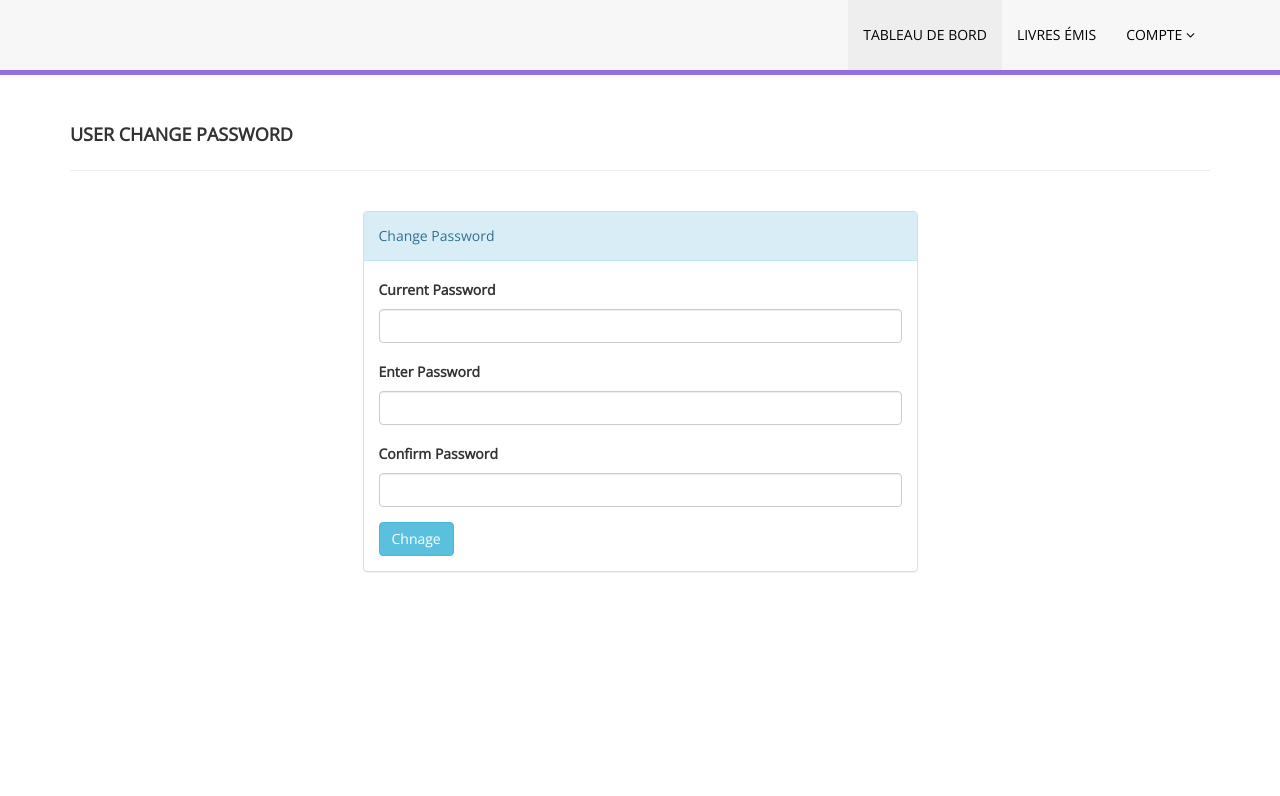
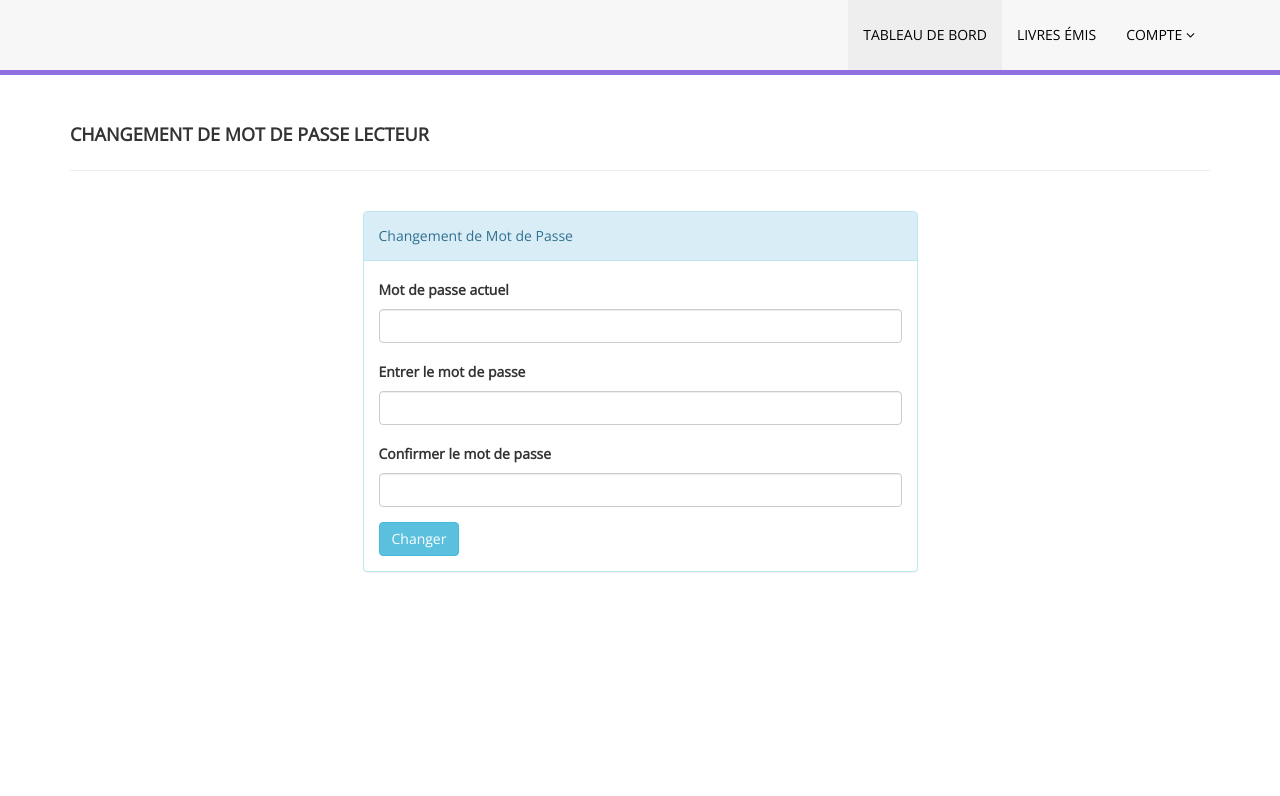
Before and after one commit to fhermas22/GesLib, a PHP site: page /change-password.php in a window 1280 px wide. Shown: the part 90-886 px from the top of the page. Run offline with PHP 8.4, Linux system fonts and the light colour scheme; a user stored in the database is signed in; data that the repository does not hold is empty.

Commit message:
Modification de la page change-password.php

```diff
--- a/GesLIB/change-password.php
+++ b/GesLIB/change-password.php
@@ -40,7 +40,7 @@ $error="Your current password is wrong";
     <meta name="viewport" content="width=device-width, initial-scale=1, maximum-scale=1" />
     <meta name="description" content="" />
     <meta name="author" content="" />
-    <title>Online Library Management System | </title>
+    <title>GesLib | Changement de Mot de Passe</title>
     <!-- BOOTSTRAP CORE STYLE  -->
     <link href="assets/css/bootstrap.css" rel="stylesheet" />
     <!-- FONT AWESOME STYLE  -->
@@ -89,37 +89,37 @@ return true;
 <div class="container">
 <div class="row pad-botm">
 <div class="col-md-12">
-<h4 class="header-line">User Change Password</h4>
+<h4 class="header-line">Changement de mot de passe Lecteur</h4>
 </div>
 </div>
- <?php if($error){?><div class="errorWrap"><strong>ERROR</strong>:<?php echo htmlentities($error); ?> </div><?php }
-        else if($msg){?><div class="succWrap"><strong>SUCCESS</strong>:<?php echo htmlentities($msg); ?> </div><?php }?>
+ <?php if($error){?><div class="errorWrap"><strong>ERREUR</strong>:<?php echo htmlentities($error); ?> </div><?php }
+        else if($msg){?><div class="succWrap"><strong>SUCCÈS</strong>:<?php echo htmlentities($msg); ?> </div><?php }?>
 <!--LOGIN PANEL START-->
 <div class="row">
 <div class="col-md-6 col-sm-6 col-xs-12 col-md-offset-3" >
 <div class="panel panel-info">
 <div class="panel-heading">
-Change Password
+Changement de Mot de Passe
 </div>
 <div class="panel-body">
 <form role="form" method="post" onSubmit="return valid();" name="chngpwd">
 
 <div class="form-group">
-<label>Current Password</label>
+<label>Mot de passe actuel</label>
 <input class="form-control" type="password" name="password" autocomplete="off" required  />
 </div>
 
 <div class="form-group">
-<label>Enter Password</label>
+<label>Entrer le mot de passe</label>
 <input class="form-control" type="password" name="newpassword" autocomplete="off" required  />
 </div>
 
 <div class="form-group">
-<label>Confirm Password </label>
+<label>Confirmer le mot de passe</label>
 <input class="form-control"  type="password" name="confirmpassword" autocomplete="off" required  />
 </div>
 
- <button type="submit" name="change" class="btn btn-info">Chnage </button>
+ <button type="submit" name="change" class="btn btn-info">Changer </button>
 </form>
  </div>
 </div>
```
